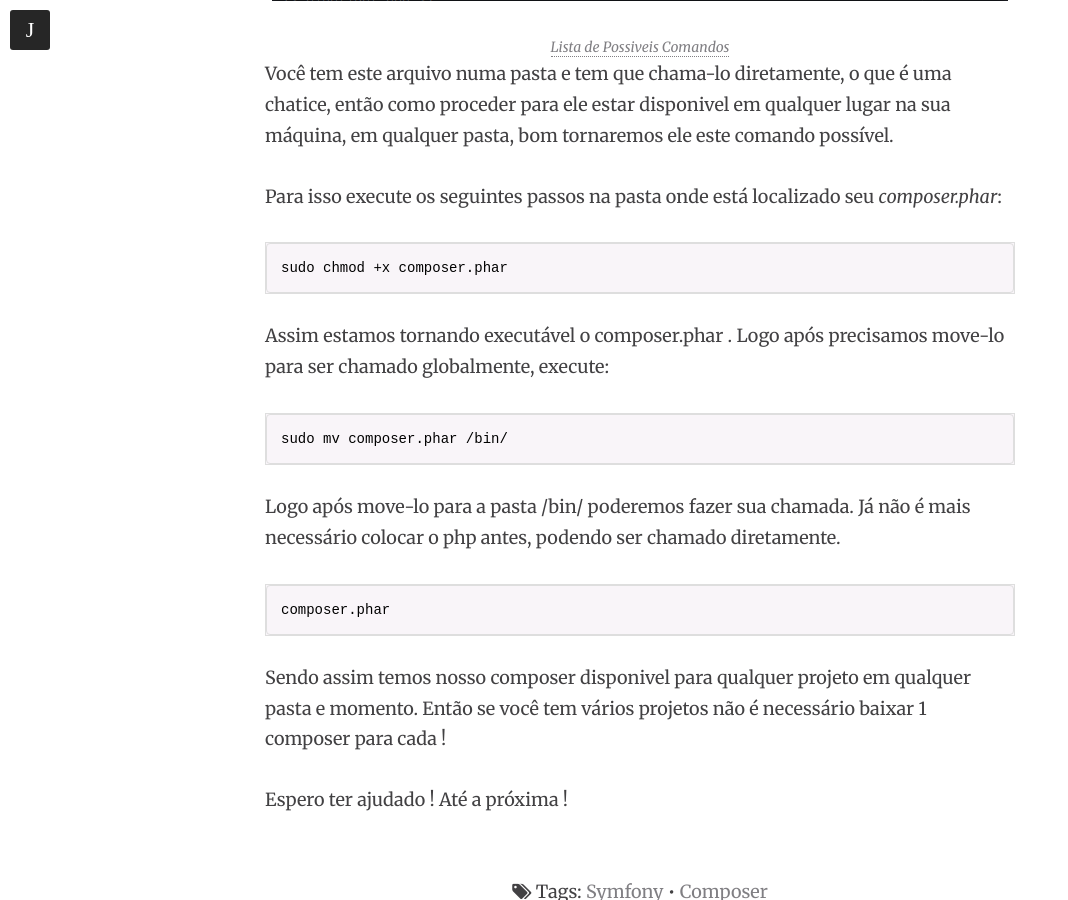
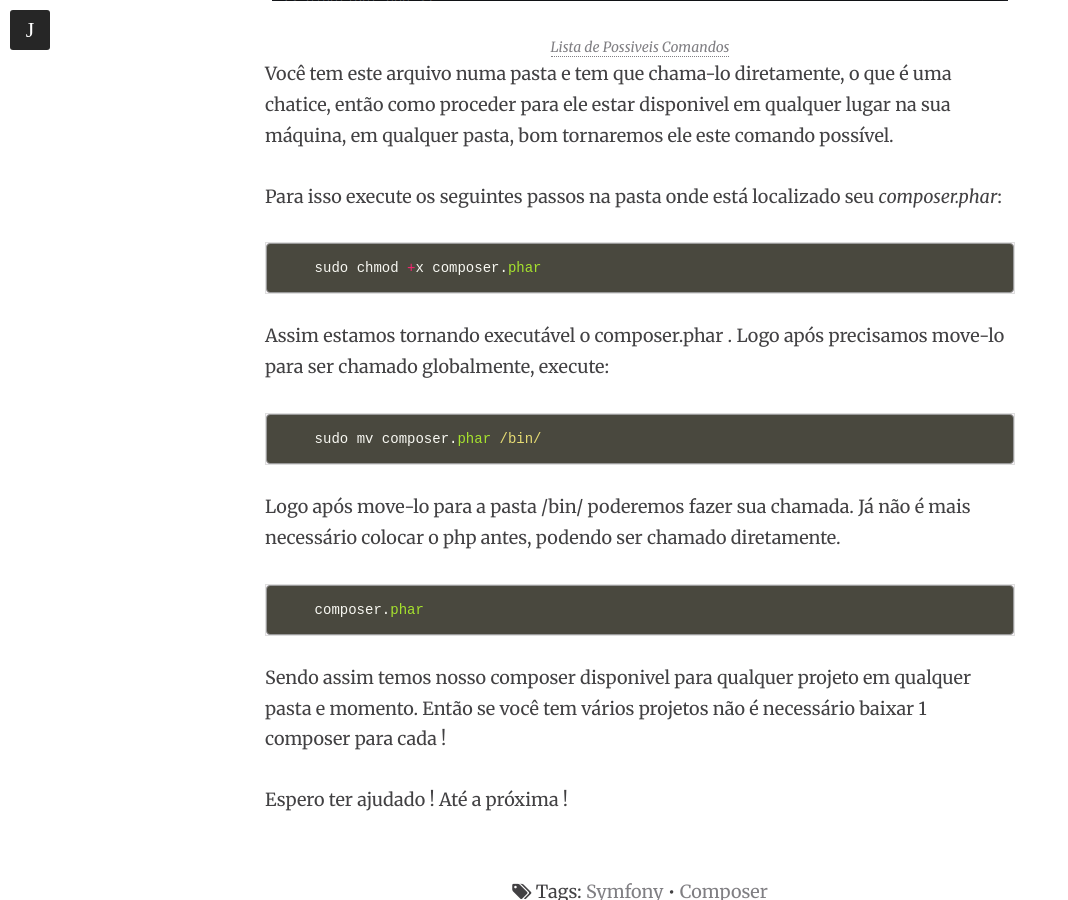
Before and after one commit to jhoemrs/old_theme, a Jekyll site: the page built from _posts/2016-03-13-composerInstall.md, in a window 1280 px wide and 900 px high, scrolled down 2445 px. Shown: the whole window, without its empty margins (0-1068 px from the left). Built offline with Jekyll 4.4.1, drawn with Linux system fonts in a browser that asks for light colours; nearby versions of some CDN libraries; comment, search, counter and statistics services are not loaded; some of the changed text lies outside the part shown.

Commit message:
Fix Hightlight.

```diff
--- a/_posts/2016-03-13-composerInstall.md
+++ b/_posts/2016-03-13-composerInstall.md
@@ -28,9 +28,9 @@ A instalação do Composer muda frequentemente, então siga a partir do link aci
 Porém eles não dão algumas informações importantes.
 
 Quando você faz este procedimento de Download, você tem na pasta em que executou os comandos um arquivo chamado *composer.phar* , e para executá-lo você necessita de chamar o php logo assim ficará o comando:
-
+{% highlight ruby %}
     php composer.phar
-
+{% endhighlight %}
 
 Ao chamar este comando verá a lista de opções que ele te trará:
 
@@ -42,21 +42,22 @@ Ao chamar este comando verá a lista de opções que ele te trará:
 Você tem este arquivo numa pasta e tem que chama-lo diretamente, o que é uma chatice, então como proceder para ele estar disponivel em qualquer lugar na sua máquina, em qualquer pasta, bom tornaremos ele este comando possível.
 
 Para isso execute os seguintes passos na pasta onde está localizado seu *composer.phar*:
-
+{% highlight ruby %}
     sudo chmod +x composer.phar
-
+{% endhighlight %}
 
 Assim estamos tornando executável o composer.phar .
 Logo após precisamos move-lo para ser chamado globalmente, execute:
-
+{% highlight ruby %}
     sudo mv composer.phar /bin/
-
+{% endhighlight %}
 
 Logo após move-lo para a pasta /bin/ poderemos fazer sua chamada.
 Já não é mais necessário colocar o php antes, podendo ser chamado diretamente.
 
+{% highlight ruby %}
     composer.phar
-
+{% endhighlight %}
 
 Sendo assim temos nosso composer disponivel para qualquer projeto em qualquer pasta e momento.
 Então se você tem vários projetos não é necessário baixar 1 composer para cada !
```
